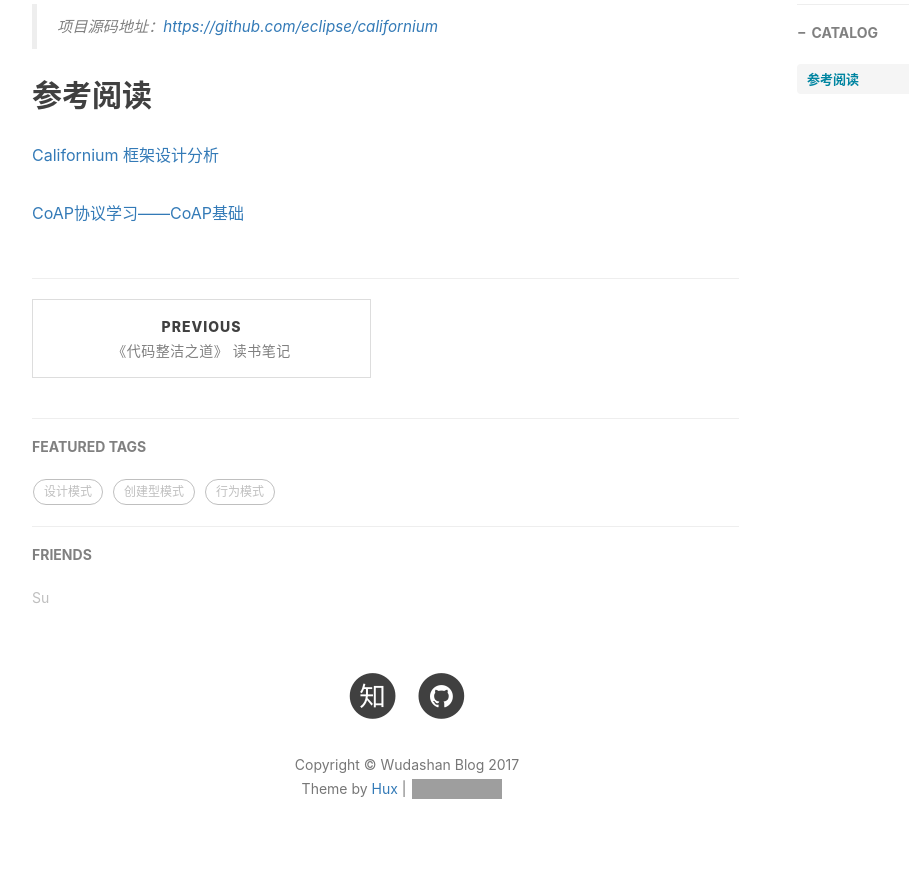
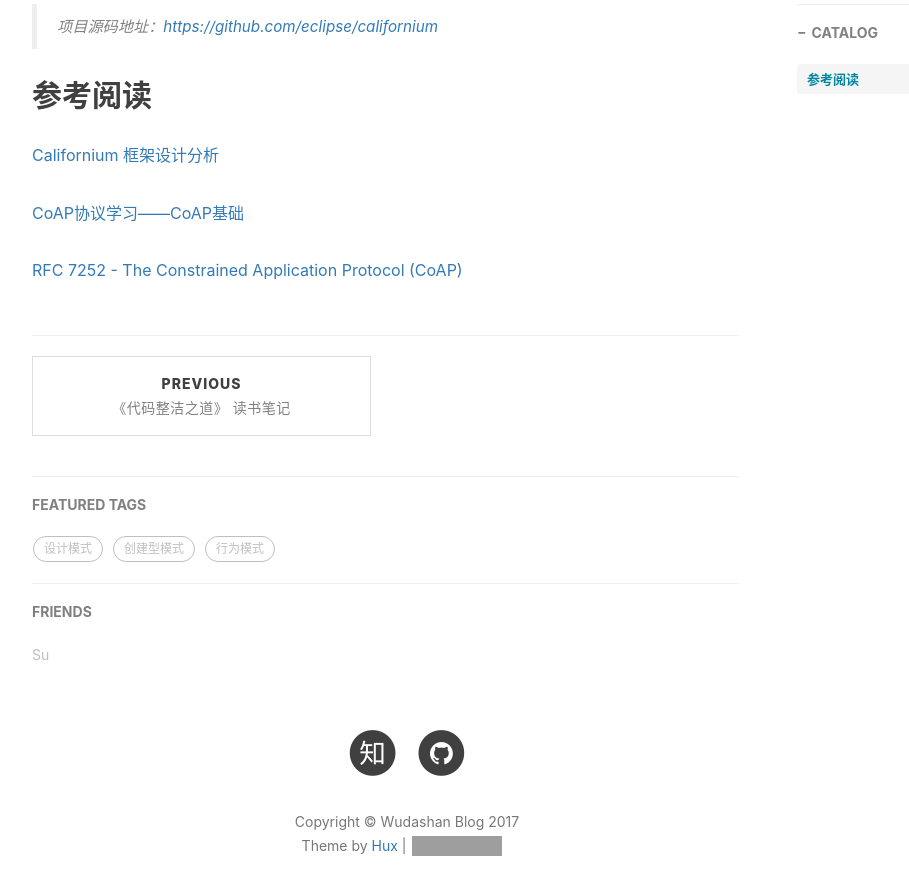
Before and after one commit to wudashan/wudashan.github.io, a Jekyll site: the page built from _posts/2017-05-07-Californium-Framework-Analysis.markdown, in a window 1280 px wide and 900 px high, scrolled down 559 px. Shown: the top 895 px of the window, without its empty margins (233-1142 px from the left). Built offline with Jekyll 4.4.1, drawn with Linux system fonts in a browser that asks for light colours; nearby versions of some CDN libraries; comment, search, counter and statistics services are not loaded; grey boxes are pictures that could not be loaded.

Commit message:
新增RFC 7252

```diff
--- a/_posts/2017-05-07-Californium-Framework-Analysis.markdown
+++ b/_posts/2017-05-07-Californium-Framework-Analysis.markdown
@@ -19,3 +19,5 @@ tags:
 [Californium 框架设计分析](http://www.cnblogs.com/littleatp/p/6417567.html)
 
 [CoAP协议学习——CoAP基础](http://blog.csdn.net/xukai871105/article/details/17734163)
+
+[RFC 7252 - The Constrained Application Protocol (CoAP)](https://tools.ietf.org/html/rfc7252)
```
